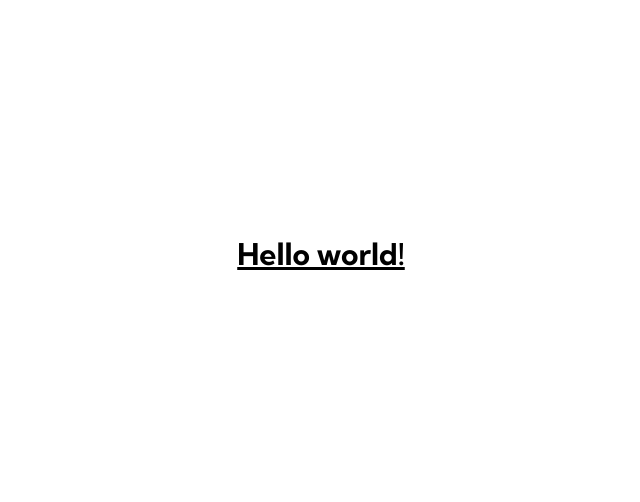
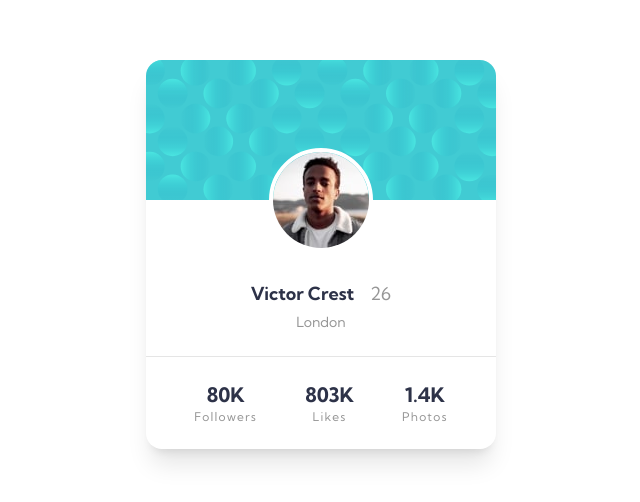
Before and after one commit to fkrunic/frontend-mentor-profile-card-component, a Vue app: page / in a window 1280 px wide. Shown: the part 146-648 px from the top of the page, without its empty margins (319-959 px from the left). Built offline with nearby package versions, Linux system fonts and the light colour scheme.

Commit message:
basic design

```diff
--- a/src/App.vue
+++ b/src/App.vue
@@ -3,9 +3,54 @@
 
 <template>
 <div class="flex items-center justify-center min-h-screen">
-  <h1 className="text-3xl font-bold underline">
-      Hello world!
-  </h1>
+  <!-- Card -->
+  <div class="relative flex flex-col items-center rounded-2xl shadow-xl">
+    <img class="rounded-t-2xl" src="./assets/img/bg-pattern-card.svg" alt="background">
+    <img class="
+      absolute
+
+      border-4
+      border-white
+      rounded-full
+
+      top-[5.5rem]
+      " src="./assets/img/image-victor.jpg" alt="victor"
+      >
+    <div class="flex flex-row gap-4 items-center justify-center mt-20">
+      <p class="font-bold text-lg text-very-dark-blue">Victor Crest</p>
+      <p class="text-lg text-dark-gray">26</p>
+    </div>
+    <p class="text-sm text-dark-gray mt-1">London</p>
+
+    <!-- Metrics -->
+    <div class="
+      flex
+      flex-row
+      items-center
+      gap-12
+
+      py-6
+      px-12
+      mt-6
+
+      border-t-[1px]
+      border-solid
+      border-dark-gray/25
+      ">
+      <div class="flex flex-col items-center">
+        <p class="text-xl text-very-dark-blue font-bold">80K</p>
+        <p class="text-xs text-dark-gray tracking-widest">Followers</p>
+      </div>
+      <div class="flex flex-col items-center">
+        <p class="text-xl text-very-dark-blue font-bold">803K</p>
+        <p class="text-xs text-dark-gray tracking-widest">Likes</p>
+      </div>
+      <div class="flex flex-col items-center">
+        <p class="text-xl text-very-dark-blue font-bold">1.4K</p>
+        <p class="text-xs text-dark-gray tracking-widest">Photos</p>
+      </div>
+    </div>
+  </div>
 </div>
 </template>
 
```
